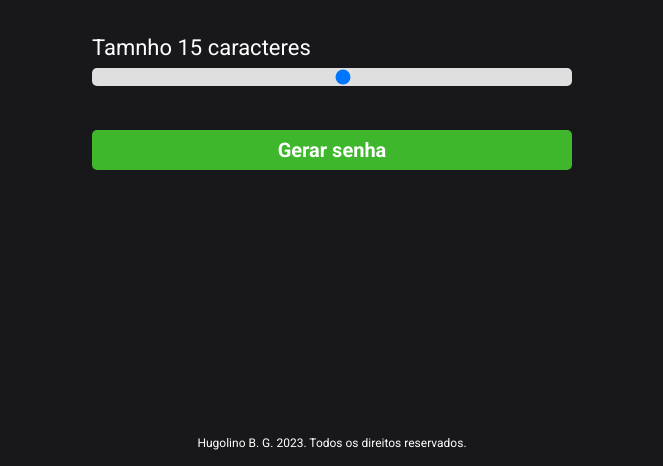
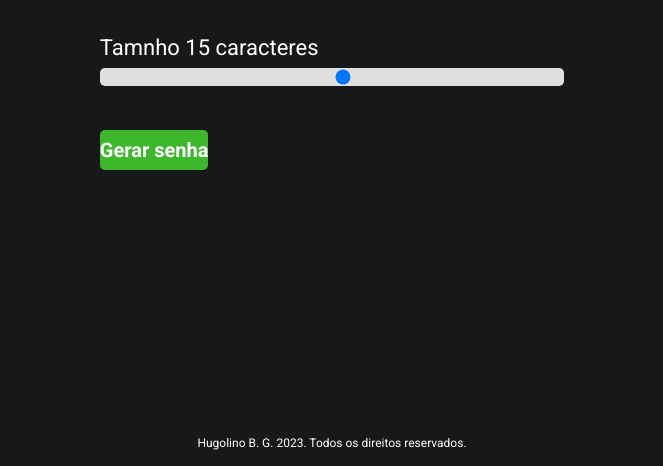
Before and after one commit to hugolinobg/GeradorDeSenha, a plain HTML site: page index.html in a window 1280 px wide. Shown: the part 334-800 px from the top of the page, without its empty margins (308-971 px from the left). Drawn offline with Linux system fonts and the light colour scheme.

Commit message:
Update style.css

```diff
--- a/style.css
+++ b/style.css
@@ -1,6 +1,6 @@
 * {
-  width: 100%;
-  margin: 0 auto;
+  padding: 0;
+  margin: 0;
   box-sizing: border-box;
   font-family: "Roboto", sans-serif;
 }
```
